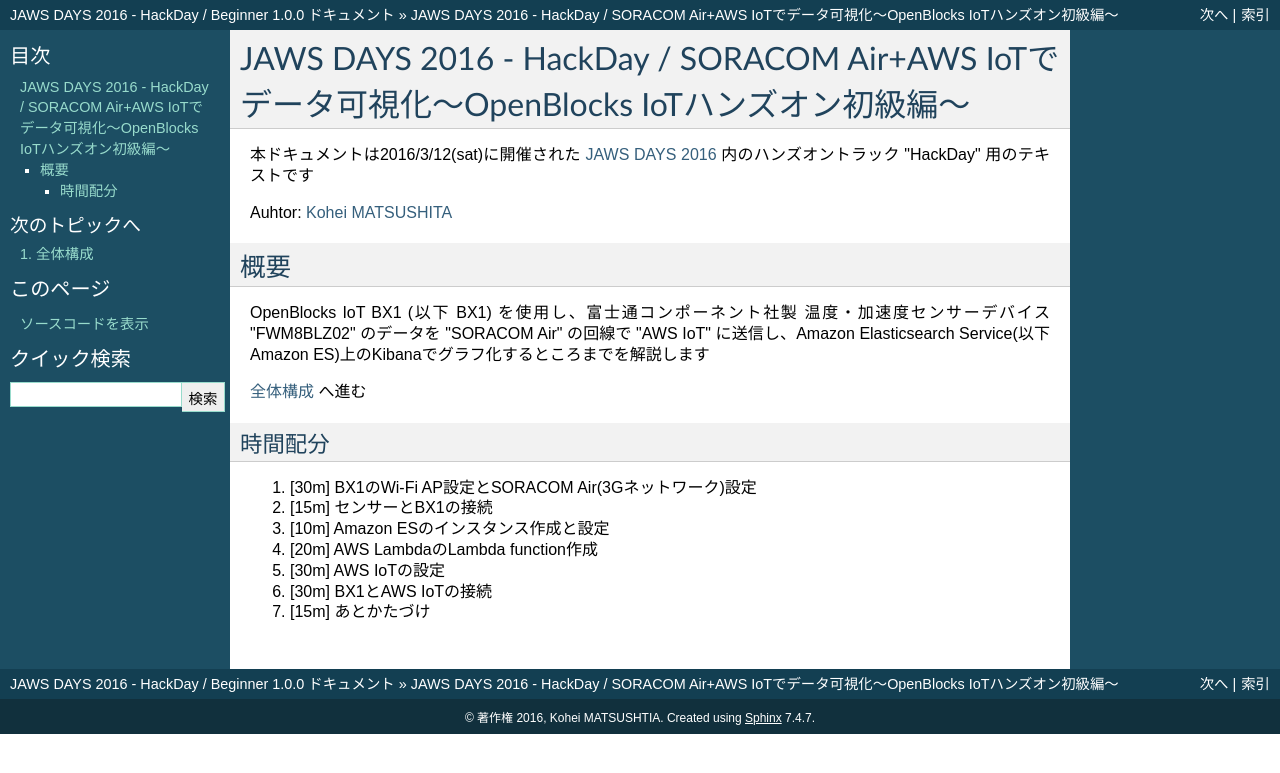
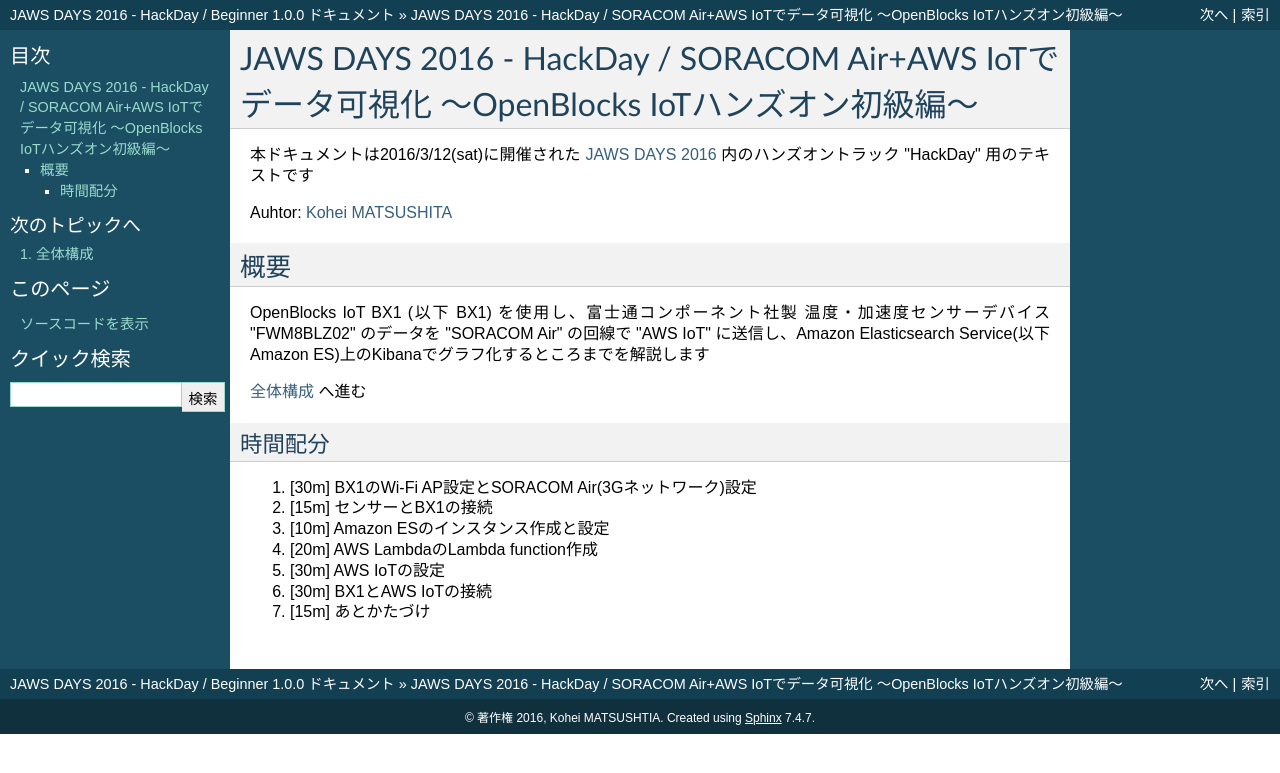
Before and after one commit to ma2shita/jawsdays2016-handson-beginner, a Sphinx documentation site: the page built from docs/index.rst, in a window 1280 px wide. Shown: the top 773 px of the page. Built offline with Sphinx 7.4.7, drawn with Linux system fonts in a browser that asks for light colours.

Commit message:
Tweak fix

```diff
--- a/docs/index.rst
+++ b/docs/index.rst
@@ -1,8 +1,8 @@
 .. -*- coding: utf-8; -*-
 
-==============================================================================================
-JAWS DAYS 2016 - HackDay / SORACOM Air+AWS IoTでデータ可視化〜OpenBlocks IoTハンズオン初級編〜
-==============================================================================================
+===============================================================================================
+JAWS DAYS 2016 - HackDay / SORACOM Air+AWS IoTでデータ可視化 〜OpenBlocks IoTハンズオン初級編〜
+===============================================================================================
 
 本ドキュメントは2016/3/12(sat)に開催された `JAWS DAYS 2016 <http://jawsdays2016.jaws-ug.jp/>`_ 内のハンズオントラック "HackDay" 用のテキストです
 
```
